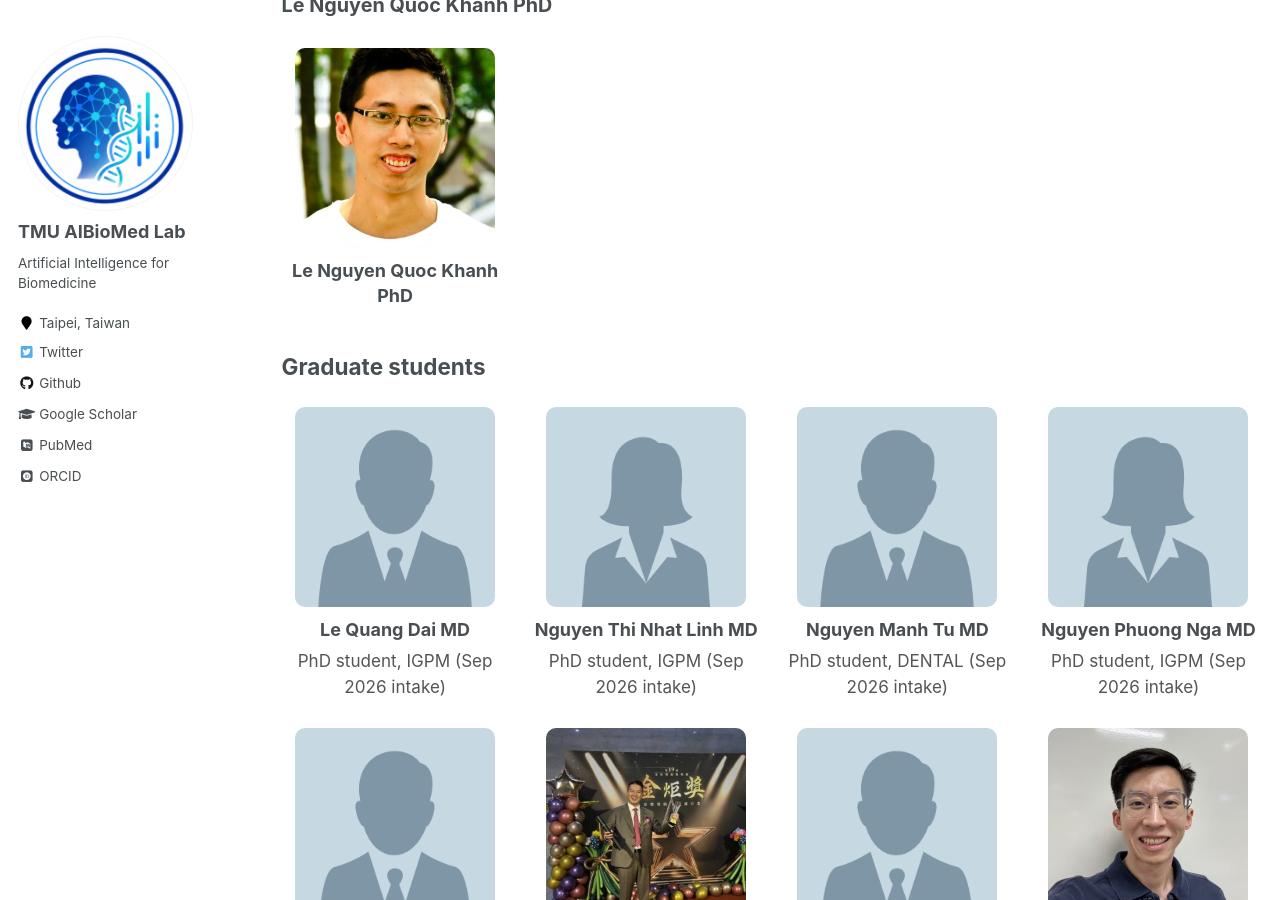
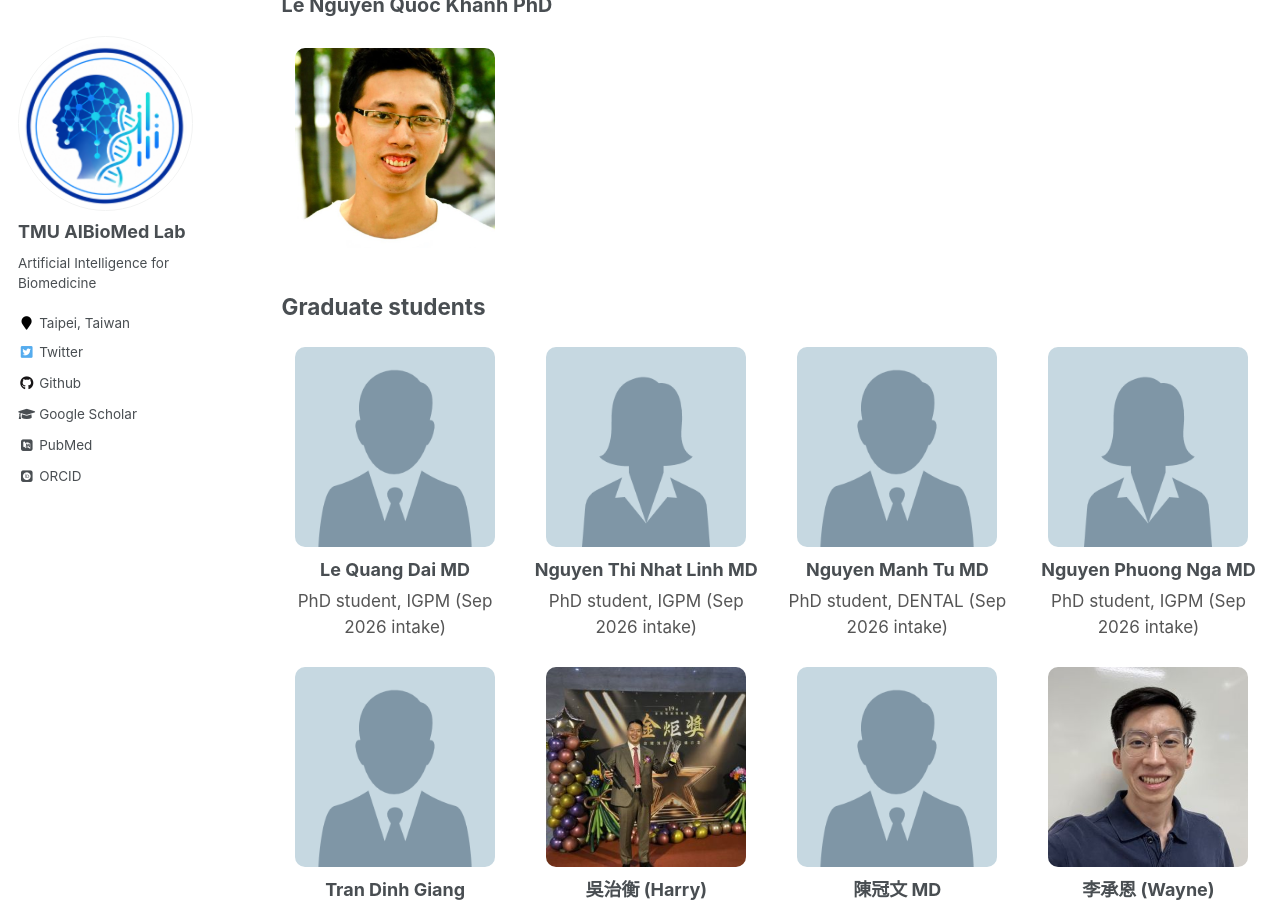
Before and after one commit to khanhlee/khanhlee.github.io, a Jekyll site: the page built from _pages/member.md, in a window 1280 px wide and 900 px high, scrolled down 357 px. Built offline with Jekyll 4.4.1, drawn with Linux system fonts in a browser that asks for light colours; some web fonts are replaced.

Commit message:
Update member.md

```diff
--- a/_pages/member.md
+++ b/_pages/member.md
@@ -87,7 +87,6 @@ AIBioMed Lab brings together researchers, clinicians, and students from diverse
 <div class="member-grid">
   <div class="member-card">
     <img src="/images/pic300.jpg" alt="Le Nguyen Quoc Khanh PhD">
-    <div class="member-name">Le Nguyen Quoc Khanh PhD</div>
   </div>
 </div>
 
```
